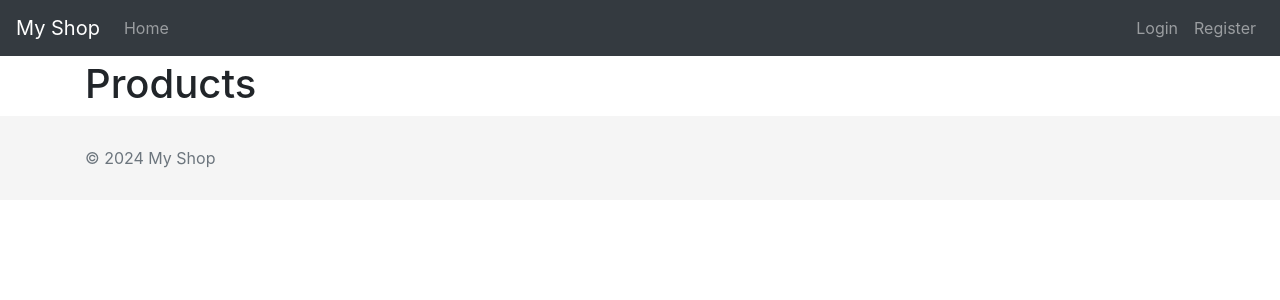
After one commit to Dobauron/PC_SHOP, a Django app: page /shop/ in a window 1280 px wide. The commit adds this page. Shown: the top 300 px of the page. Run offline with Django 5.2, Linux system fonts and the light colour scheme; data that the repository does not hold is empty; some libraries are stand-ins or nearby versions.

Commit message:
Add template, views and urls

```diff
--- /dev/null
+++ b/pc_shop/shop/templates/base.html
@@ -0,0 +1,61 @@
+<!DOCTYPE html>
+<html lang="en">
+<head>
+    <meta charset="UTF-8">
+    <meta name="viewport" content="width=device-width, initial-scale=1.0">
+    <title>{% block title %}My Shop{% endblock %}</title>
+    <!-- Bootstrap CSS -->
+    <link href="https://maxcdn.bootstrapcdn.com/bootstrap/4.0.0/css/bootstrap.min.css" rel="stylesheet">
+    <link href="https://cdnjs.cloudflare.com/ajax/libs/font-awesome/5.15.3/css/all.min.css" rel="stylesheet">
+    <style>
+        body {
+            padding-top: 60px;
+        }
+        .footer {
+            padding: 30px 0;
+            background-color: #f5f5f5;
+        }
+    </style>
+</head>
+<body>
+    <!-- Navigation Bar -->
+    <nav class="navbar navbar-expand-md navbar-dark bg-dark fixed-top">
+        <a class="navbar-brand" href="{% url 'shop:product_list' %}">My Shop</a>
+        <button class="navbar-toggler" type="button" data-toggle="collapse" data-target="#navbarCollapse" aria-controls="navbarCollapse" aria-expanded="false" aria-label="Toggle navigation">
+            <span class="navbar-toggler-icon"></span>
+        </button>
+        <div class="collapse navbar-collapse" id="navbarCollapse">
+            <ul class="navbar-nav mr-auto">
+                <li class="nav-item">
+                    <a class="nav-link" href="{% url 'shop:product_list' %}">Home</a>
+                </li>
+            </ul>
+            <ul class="navbar-nav ml-auto">
+                <li class="nav-item">
+                    <a class="nav-link" href="#">Login</a>
+                </li>
+                <li class="nav-item">
+                    <a class="nav-link" href="#">Register</a>
+                </li>
+            </ul>
+        </div>
+    </nav>
+
+    <main role="main" class="container">
+        {% block content %}
+        {% endblock %}
+    </main>
+
+    <!-- Footer -->
+    <footer class="footer">
+        <div class="container">
+            <span class="text-muted">&copy; 2024 My Shop</span>
+        </div>
+    </footer>
+
+    <!-- JavaScript Libraries -->
+    <script src="https://code.jquery.com/jquery-3.2.1.slim.min.js"></script>
+    <script src="https://cdnjs.cloudflare.com/ajax/libs/popper.js/1.11.0/umd/popper.min.js"></script>
+    <script src="https://maxcdn.bootstrapcdn.com/bootstrap/4.0.0/js/bootstrap.min.js"></script>
+</body>
+</html>
--- a/pc_shop/shop/templates/shop/list.html
+++ b/pc_shop/shop/templates/shop/list.html
@@ -12,6 +12,7 @@
         <div>
             <a href="{% url 'shop:product_detail' product.id product.slug %}">{{ product.name }}</a>
             <p>{{ product.price }}</p>
+            <p>{{ product.image }}</p>
         </div>
     {% endfor %}
 </div>
--- a/pc_shop/shop/views.py
+++ b/pc_shop/shop/views.py
@@ -5,7 +5,7 @@
 
 class ProductListView(ListView):
     model = Product
-    template_name = 'shop/product/list.html'
+    template_name = 'shop/list.html'
     context_object_name = 'products'
     paginate_by = 10
 
@@ -26,5 +26,5 @@
 
 class ProductDetailView(DetailView):
     model = Product
-    template_name = 'shop/product/detail.html'
+    template_name = 'shop/detail.html'
     context_object_name = 'product'
```
